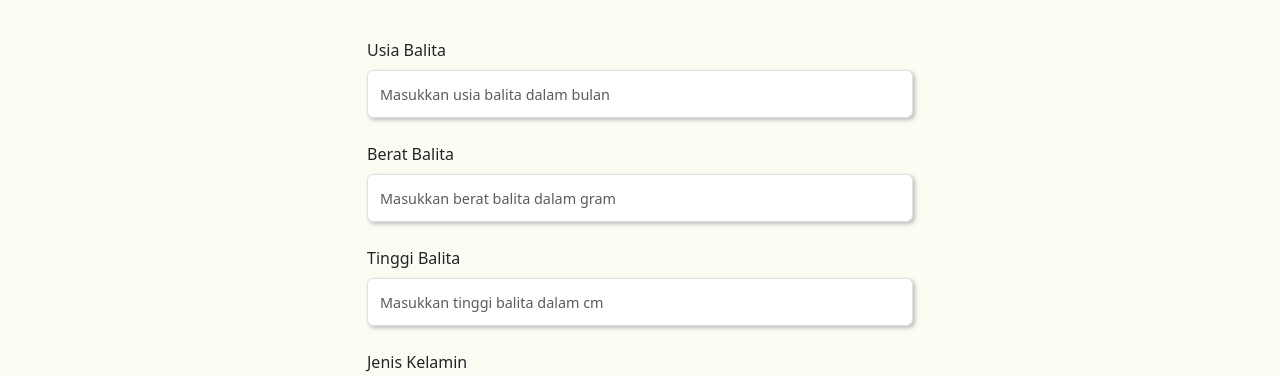
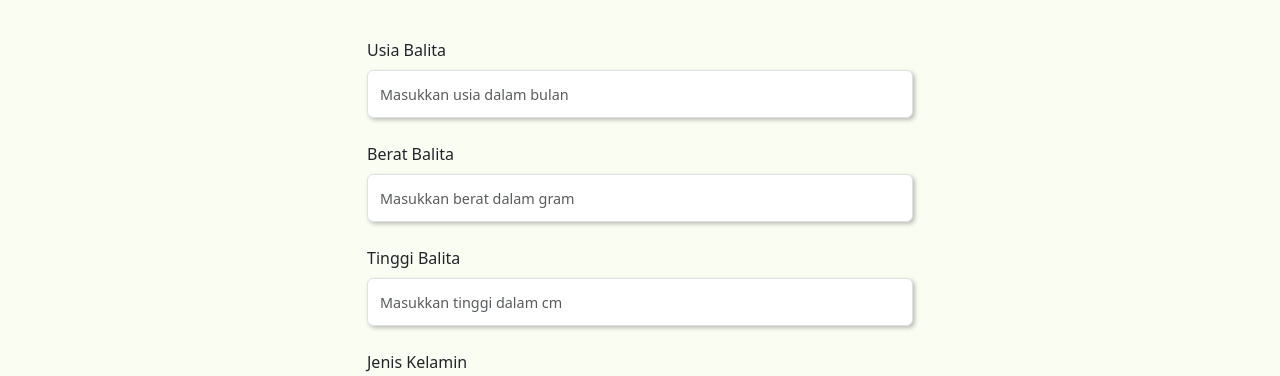
Before and after one commit to LukmanHafidzzz/nutritrack, a React (Vite) app: page /cek-nutrisi in a window 1280 px wide. Shown: the part 176-552 px from the top of the page. Built offline with nearby package versions, Linux system fonts and the light colour scheme.

Commit message:
Update cek status

```diff
--- a/src/pages/CekStatus.jsx
+++ b/src/pages/CekStatus.jsx
@@ -27,15 +27,15 @@ export default function CekStatus() {
                             <Form className='mt-5 mb-5'>
                                 <Form.Group className="mb-4" controlId="formGroupEmail">
                                     <Form.Label className='fw-medium'>Usia Balita</Form.Label>
-                                    <Form.Control className='form-calc fs-7 fs-7' type="number" placeholder="Masukkan usia balita dalam bulan" />
+                                    <Form.Control className='form-calc fs-7 fs-7' type="number" placeholder="Masukkan usia dalam bulan" />
                                 </Form.Group>
                                 <Form.Group className="mb-4" controlId="formGroupEmail">
                                     <Form.Label className='fw-medium'>Berat Balita</Form.Label>
-                                    <Form.Control className='form-calc fs-7' type="number" placeholder="Masukkan berat balita dalam gram" />
+                                    <Form.Control className='form-calc fs-7' type="number" placeholder="Masukkan berat dalam gram" />
                                 </Form.Group>
                                 <Form.Group className="mb-4" controlId="formGroupEmail">
                                     <Form.Label className='fw-medium'>Tinggi Balita</Form.Label>
-                                    <Form.Control className='form-calc fs-7' type="number" placeholder="Masukkan tinggi balita dalam cm" />
+                                    <Form.Control className='form-calc fs-7' type="number" placeholder="Masukkan tinggi dalam cm" />
                                 </Form.Group>
                                 <Form.Group className="mb-4" controlId="formGroupEmail">
                                     <Form.Label className='fw-medium'>Jenis Kelamin</Form.Label>
```
